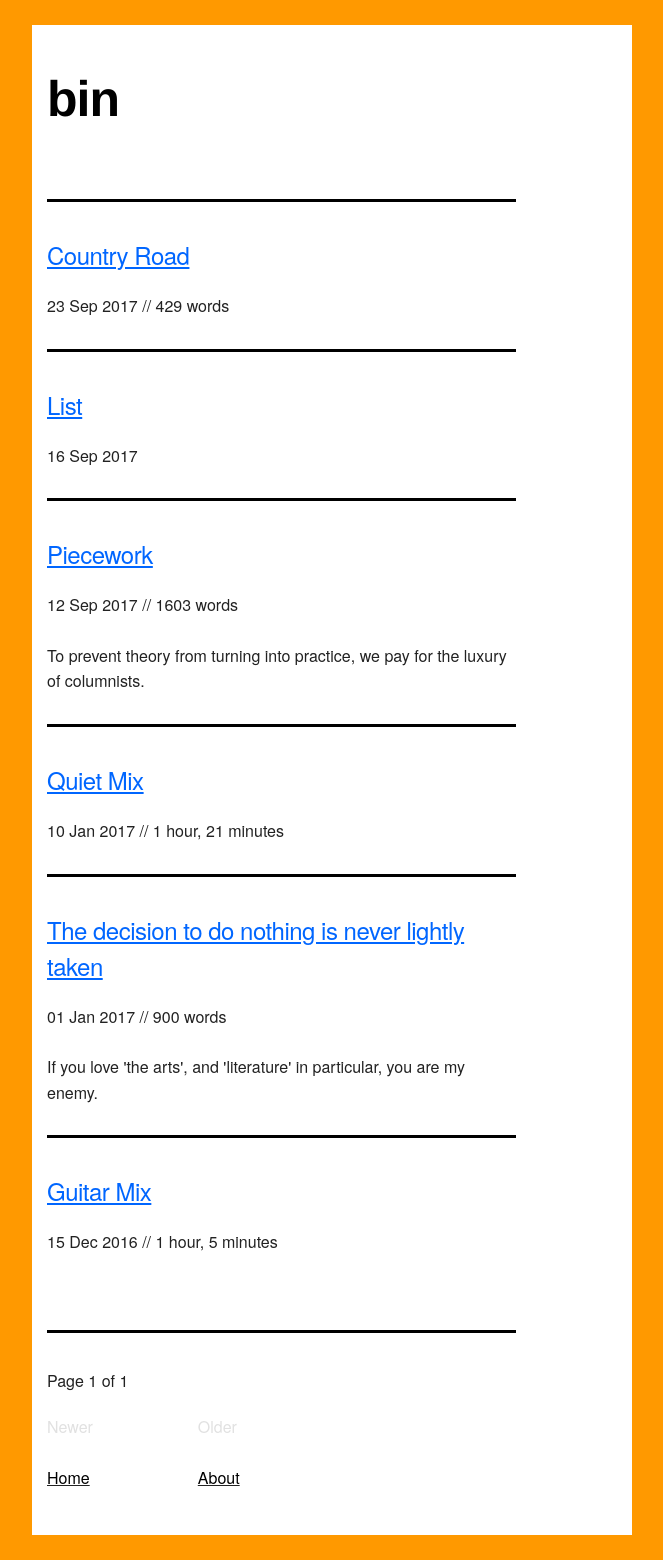
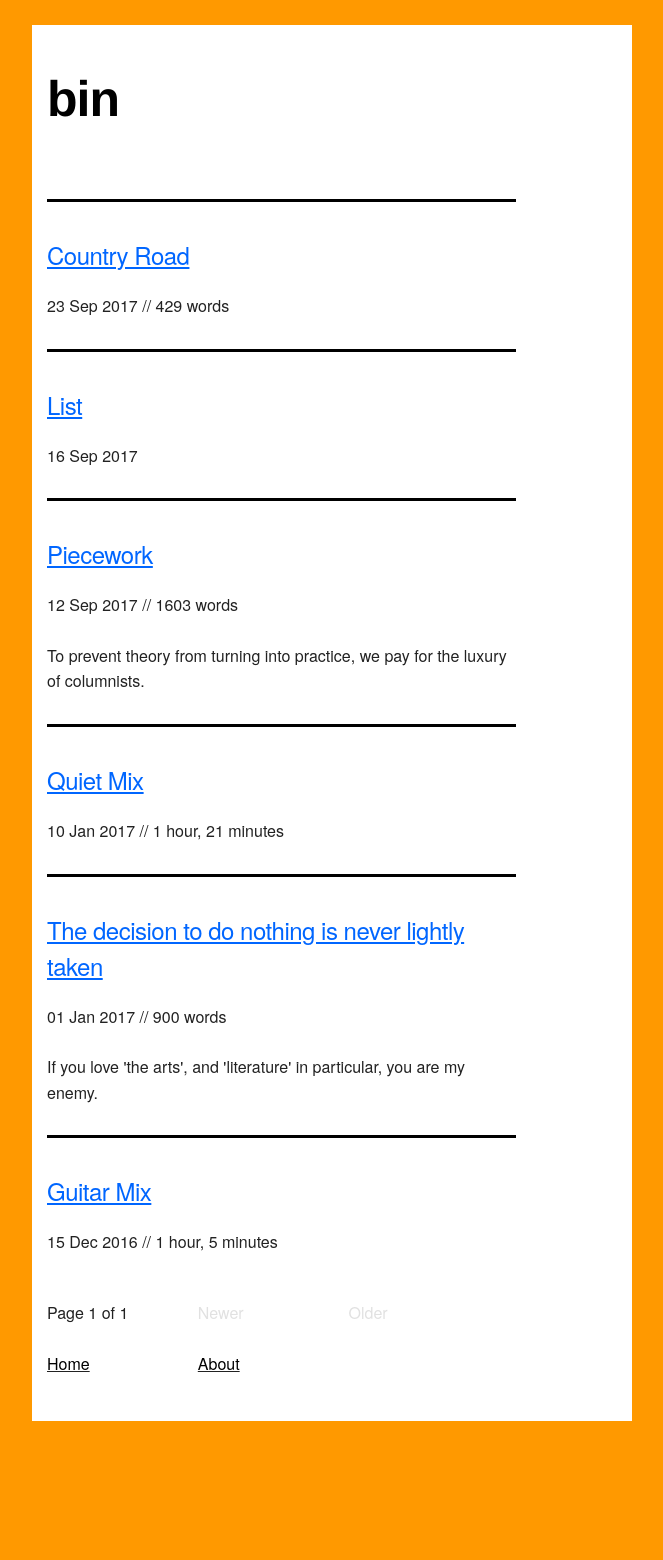
Before and after one commit to mt-trash/mt-trash.github.io, a Jekyll site: the page built from index.html, in a window 1280 px wide. Shown: the whole page, without its empty margins (308-971 px from the left). Built offline with Jekyll 4.4.1, drawn with Linux system fonts in a browser that asks for light colours; the list of posts is cut into pages by our own code; after the commit the page ends 1446 px from its top, so only the background shows below that.

Commit message:
single line

```diff
--- a/index.html
+++ b/index.html
@@ -18,11 +18,9 @@ title: Empty Trash
   </div>
 </div>
 <div class="row">
-  <div class="ten columns"><hr>
+  <div class="three columns">
     <span>Page {{ paginator.page }} of {{ paginator.total_pages }}</span>
   </div>
-</div>
-<div class="row">
   <div class="three columns" style="margin-bottom: 1%">
   {% if paginator.previous_page %}
     <a href="{{ paginator.previous_page_path }}">Newer</a>
```
